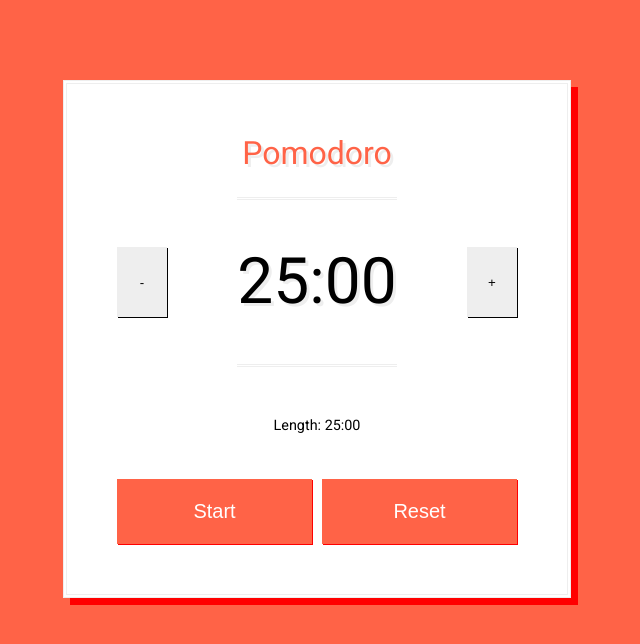
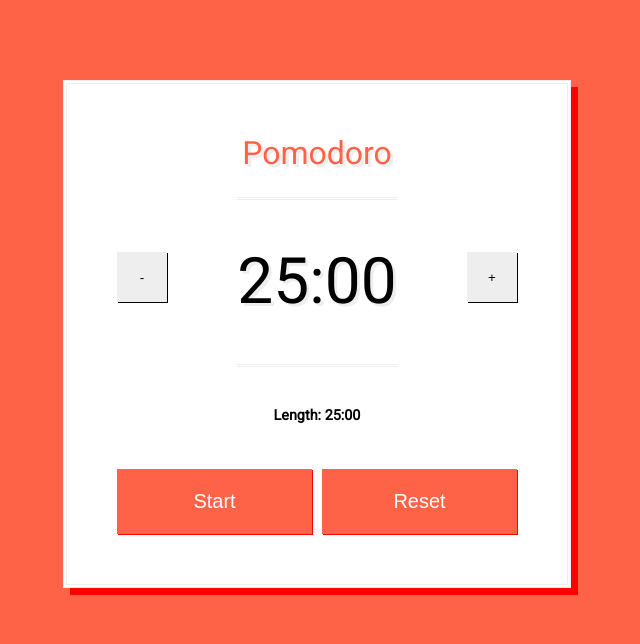
Before and after one commit to alightedlamp/pomodoro-clock, a React (Create React App) app: page / in a window 1280 px wide. Shown: the top 644 px of the page, without its empty margins (323-963 px from the left). Built offline with nearby package versions, Linux system fonts and the light colour scheme.

Commit message:
Standardize spacing

```diff
--- a/src/css/styles.css
+++ b/src/css/styles.css
@@ -29,8 +29,9 @@ h1 {
   text-align: center;
   width: 200px;
   font-size: .9em;
-  margin: 25px auto 1em auto;
-  padding-top: 25px; }
+  margin: 1em auto 1em auto;
+  padding-top: 25px;
+  font-weight: bold; }
 
 .clock-row {
   display: flex;
@@ -42,8 +43,8 @@ h1 {
   justify-content: space-between; }
 
 .clock-row button {
-  margin-top: 50px;
-  margin-bottom: 50px; }
+  margin-top: 55px;
+  height: 50px; }
 
 .clock {
   padding: 50px 0;
--- a/src/css/styles.scss
+++ b/src/css/styles.scss
@@ -30,8 +30,9 @@ h1 {
   text-align: center;
   width: 200px;
   font-size: .9em;
-  margin: 25px auto 1em auto;
+  margin: 1em auto 1em auto;
   padding-top: 25px;
+  font-weight: bold;
 }
 .clock-row {
   display: flex;
@@ -43,8 +44,8 @@ h1 {
   justify-content: space-between;
 }
 .clock-row button {
-  margin-top: 50px;
-  margin-bottom: 50px;
+  margin-top: 55px;
+  height: 50px;
 }
 .clock {
   padding: 50px 0;
```
